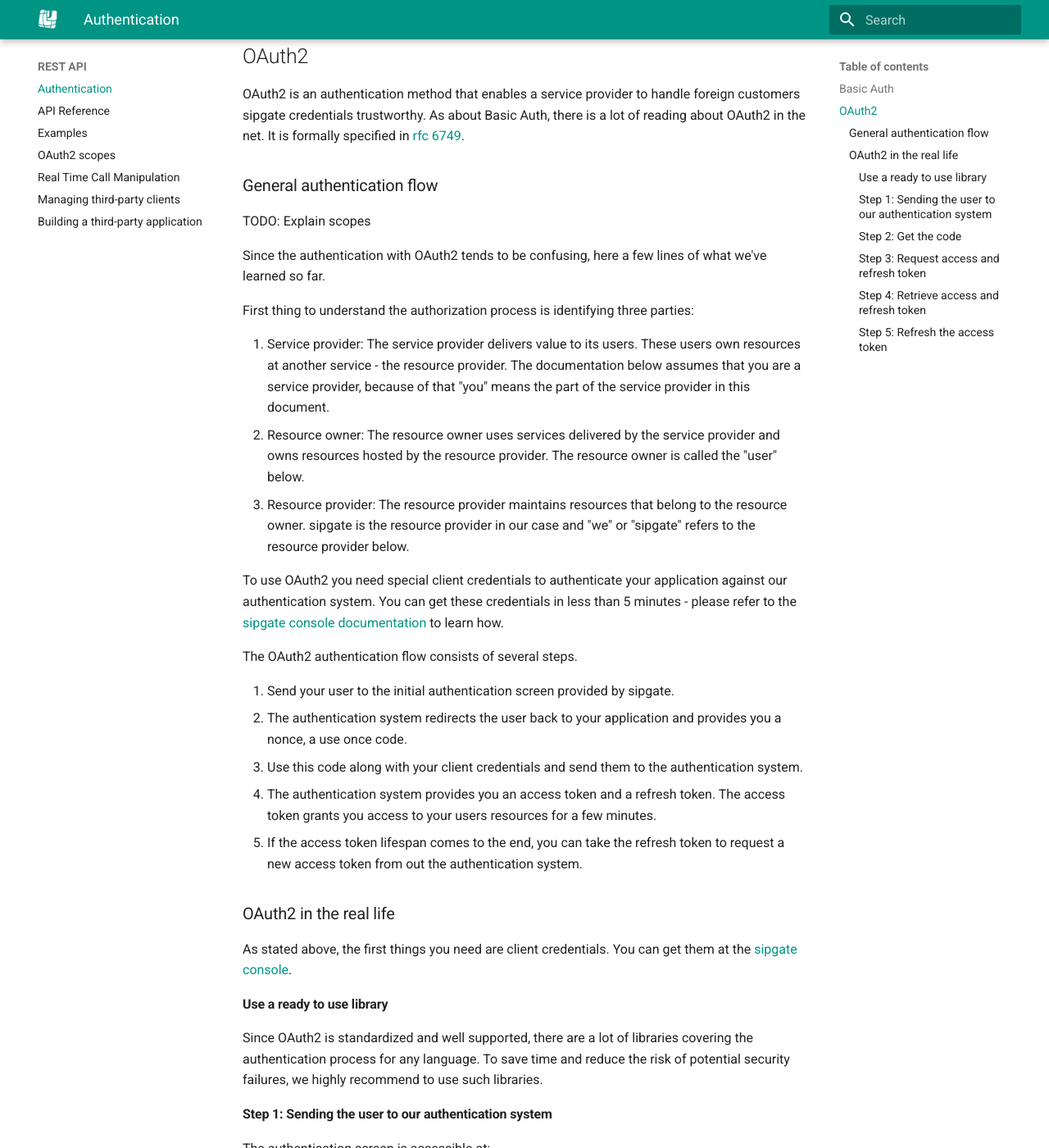
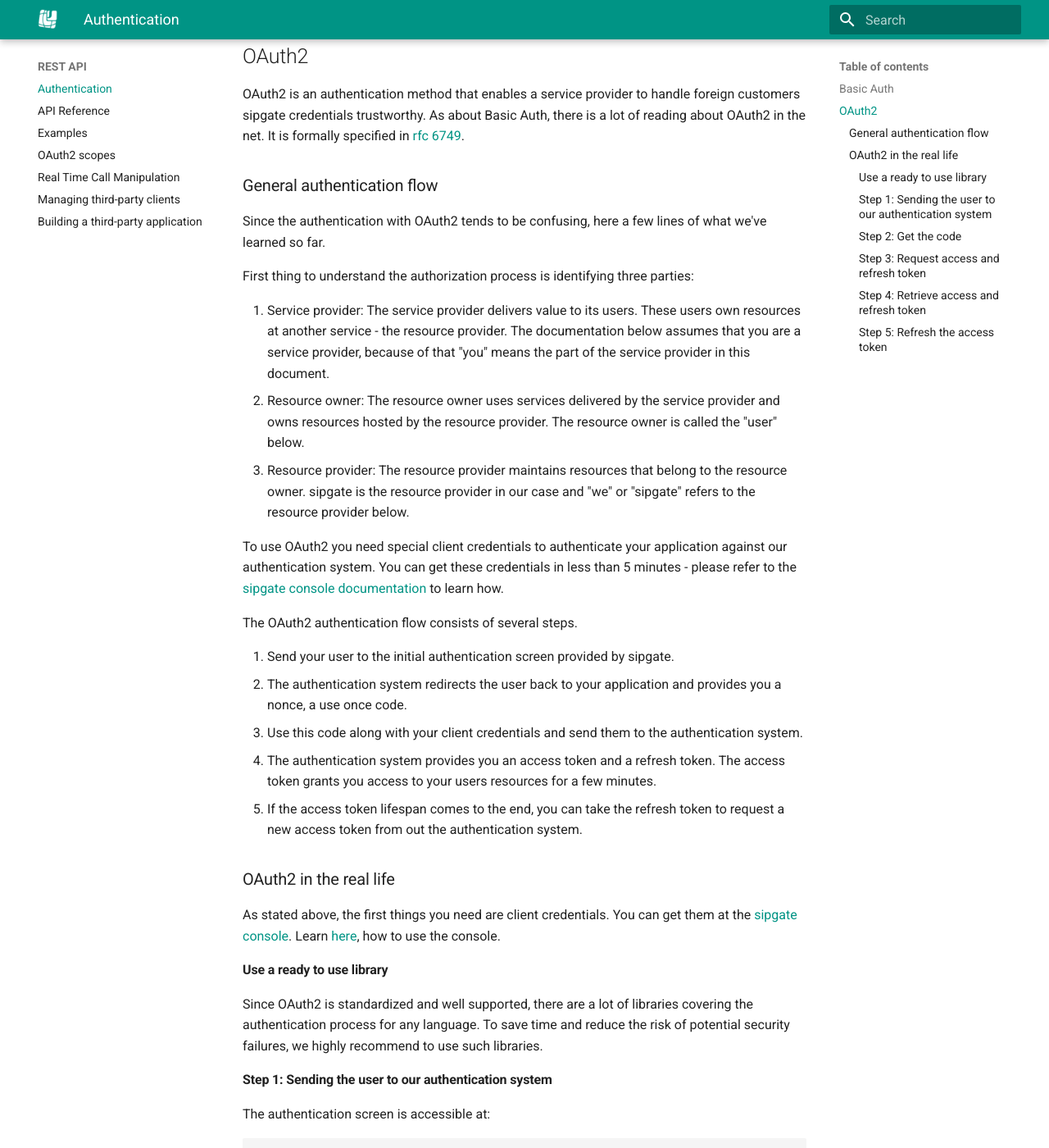
Before and after one commit to sipgate/docs, an MkDocs documentation site: the page built from docs/rest-api/authentication.md, in a window 1280 px wide and 1400 px high, scrolled down 985 px. Shown: the whole window at 82% size. Built offline with MkDocs 1.6.1 and Material for MkDocs 9.7.7, drawn with Linux system fonts in a browser that asks for light colours; old or Windows-style settings are respelled for this version of MkDocs.

Commit message:
adds links to console.sipgate.com documentation

```diff
--- a/docs/rest-api/authentication.md
+++ b/docs/rest-api/authentication.md
@@ -37,7 +37,7 @@ OAuth2 is an authentication method that enables a service provider to handle for
 
 ### General authentication flow
 
-TODO: Explain scopes
+<!-- TODO: Explain scopes -->
 
 Since the authentication with OAuth2 tends to be confusing, here a few lines of what we've learned so far.
 
@@ -47,7 +47,7 @@ First thing to understand the authorization process is identifying three parties
 3. Resource owner: The resource owner uses services delivered by the service provider and owns resources hosted by the resource provider. The resource owner is called the "user" below.
 2. Resource provider: The resource provider maintains resources that belong to the resource owner. sipgate is the resource provider in our case and "we" or "sipgate" refers to the resource provider below.
 
-To use OAuth2 you need special client credentials to authenticate your application against our authentication system. You can get these credentials in less than 5 minutes - please refer to the [sipgate console documentation]() to learn how.
+To use OAuth2 you need special client credentials to authenticate your application against our authentication system. You can get these credentials in less than 5 minutes - please refer to the [sipgate console documentation](managing-third-party-clients#web-console) to learn how.
 
 The OAuth2 authentication flow consists of several steps.
 
@@ -59,8 +59,7 @@ The OAuth2 authentication flow consists of several steps.
 
 ### OAuth2 in the real life
 
-As stated above, the first things you need are client credentials. You can get them at the [sipgate console](https://console.sipgate.com).
-<!-- TODO: Add console docs, insert link and uncoment following: Learn [here](), how to use the console. -->
+As stated above, the first things you need are client credentials. You can get them at the [sipgate console](https://console.sipgate.com).  Learn [here](managing-third-party-clients#web-console), how to use the console.
 
 #### Use a ready to use library
 
```
